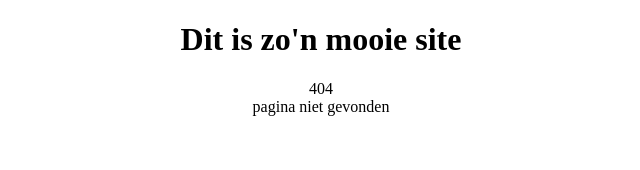
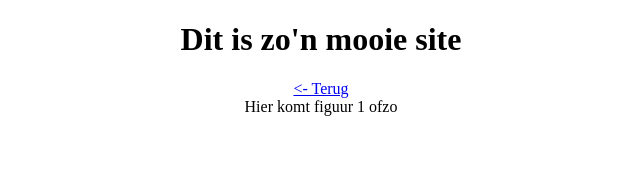
Before and after one commit to timostrating/ponypicpy, an Angular app in the folder ponypicnotpy/: page /figuur-1 in a window 1280 px wide. Before the commit this address had no page. Shown: the top 170 px of the page, without its empty margins (319-959 px from the left). Built offline with nearby package versions, Linux system fonts and the light colour scheme.

Commit message:
example page

```diff
--- a/ponypicnotpy/src/app/app-routing.module.ts
+++ b/ponypicnotpy/src/app/app-routing.module.ts
@@ -3,12 +3,17 @@ import { CommonModule } from '@angular/common';
 import { RouterModule, Routes } from '@angular/router';
 import { IndexComponent } from './pages/index/index.component';
 import { NotFoundComponent } from './pages/not-found/not-found.component';
+import { FigureOneComponent } from './pages/figure-one/figure-one.component';
 
 const routes: Routes = [
     {
         path: "",
         pathMatch: "full",
         component: IndexComponent
+    },
+    {
+        path: "figuur-1",
+        component: FigureOneComponent
     },
     {   // 404
         path: "**",
--- a/ponypicnotpy/src/app/app.module.ts
+++ b/ponypicnotpy/src/app/app.module.ts
@@ -5,12 +5,14 @@ import { AppComponent } from './app.component';
 import { AppRoutingModule } from './/app-routing.module';
 import { IndexComponent } from './pages/index/index.component';
 import { NotFoundComponent } from './pages/not-found/not-found.component';
+import { FigureOneComponent } from './pages/figure-one/figure-one.component';
 
 @NgModule({
   declarations: [
     AppComponent,
     IndexComponent,
-    NotFoundComponent
+    NotFoundComponent,
+    FigureOneComponent
   ],
   imports: [
     BrowserModule,
--- /dev/null
+++ b/ponypicnotpy/src/app/pages/figure-one/figure-one.component.html
@@ -0,0 +1,3 @@
+<a routerLink="/">&lt;- Terug</a>
+<br>
+Hier komt figuur 1 ofzo
--- /dev/null
+++ b/ponypicnotpy/src/app/pages/figure-one/figure-one.component.ts
@@ -0,0 +1,15 @@
+import { Component, OnInit } from '@angular/core';
+
+@Component({
+  selector: 'app-figure-one',
+  templateUrl: './figure-one.component.html',
+  styleUrls: ['./figure-one.component.css']
+})
+export class FigureOneComponent implements OnInit {
+
+  constructor() { }
+
+  ngOnInit() {
+  }
+
+}
--- a/ponypicnotpy/src/app/pages/index/index.component.html
+++ b/ponypicnotpy/src/app/pages/index/index.component.html
@@ -1 +1,3 @@
 wow moet je deze mooie homepagina zien
+<br><br>
+<a routerLink="/figuur-1">figuur 1</a>
```
Also changed, not shown: ponypicnotpy/src/app/pages/figure-one/figure-one.component.css (added).
